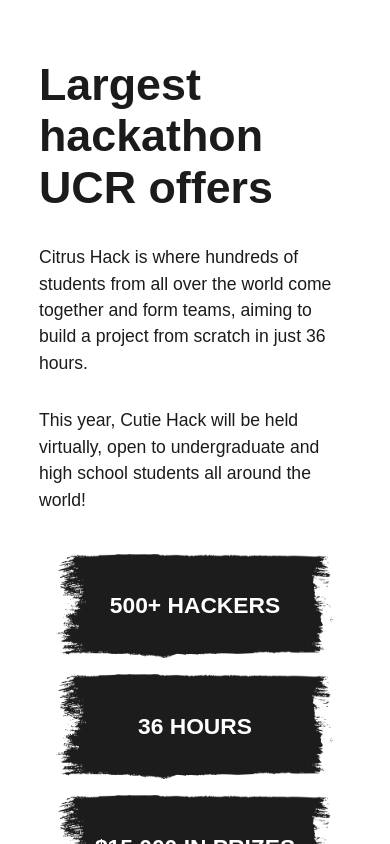
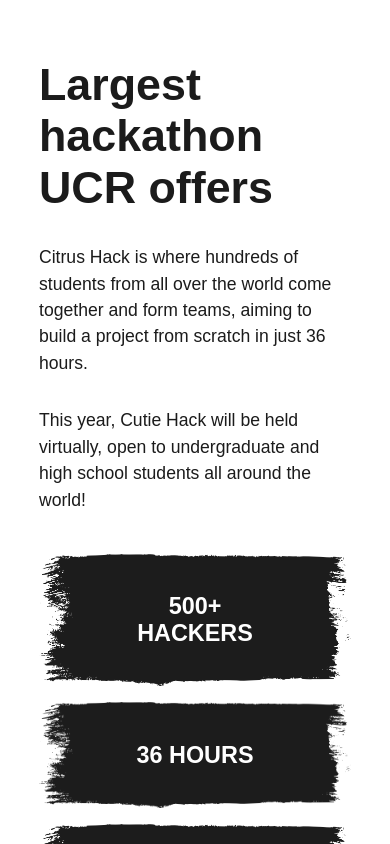
Before and after one commit to citrushack/Citrushack2021, a Next.js app: page /intro in a window 390 px wide. Shown: the top 844 px of the page. Built offline with nearby package versions, Linux system fonts and the light colour scheme; a web font is replaced by a local one; what react-auth-kit would draw is missing.

Commit message:
Attempt at fixing track image position on mobile

```diff
--- a/components/FaqSection.js
+++ b/components/FaqSection.js
@@ -1,5 +1,5 @@
 import React, { Component } from 'react';
-import { FaChevronDown, FaPlus } from "react-icons/fa";
+import { FaPlus } from "react-icons/fa";
 import styles from "../styles/Accordion.module.css";
 
 export default class FaqSection extends Component {
--- a/styles/Intro.module.css
+++ b/styles/Intro.module.css
@@ -35,9 +35,7 @@
 }
 @media (max-width: 768px) {
   .infocard {
-    font-size: 5vw;
-    padding-left: 10vw;
-    padding-right: 10vw;
+    font-size: 20px;
   }
   .introduction {
     flex-direction: column;
--- a/styles/Tracks.module.css
+++ b/styles/Tracks.module.css
@@ -91,6 +91,8 @@
     flex-direction: column-reverse;
     width: 100%;
     padding: 10px;
+    height: 600px !important;
+    justify-content: center;
   }
   .image {
     width: 100%;
```
Also changed, not shown: styles/Accordion.module.css (+3 -7 lines).
